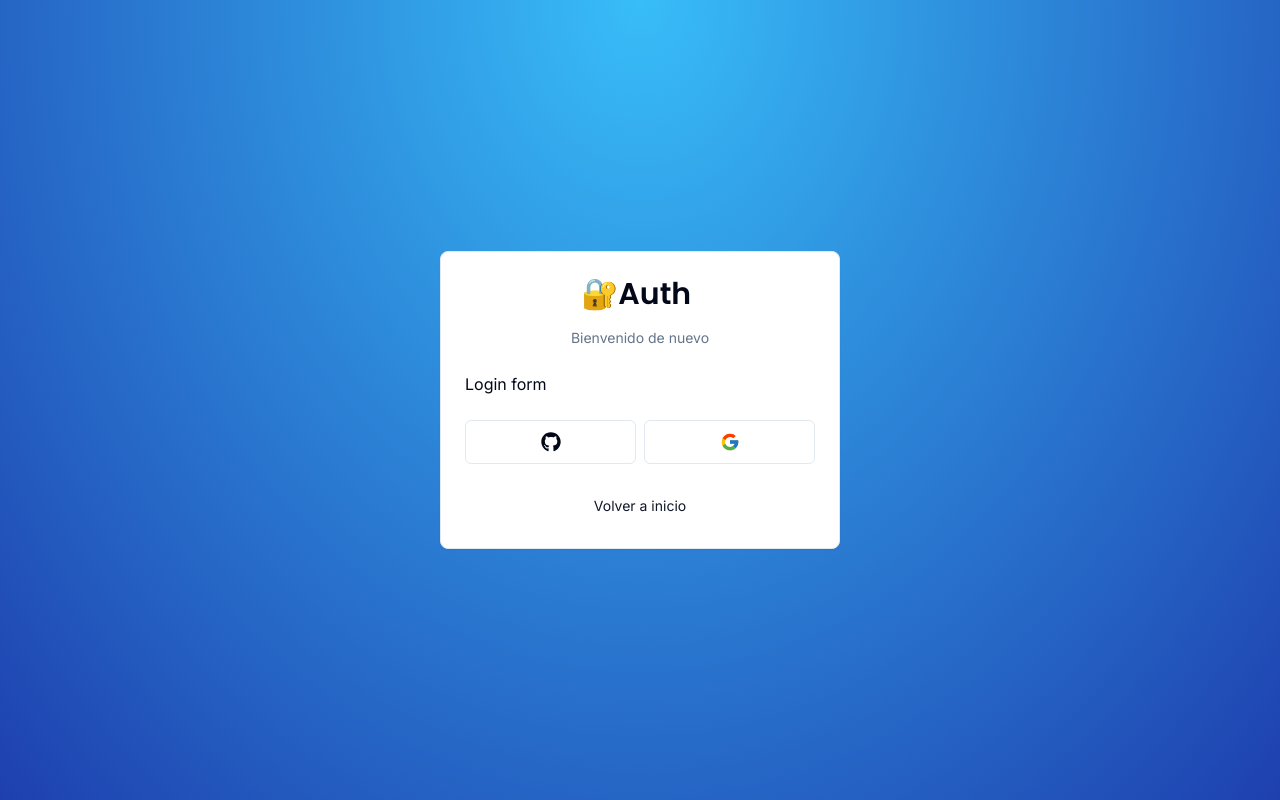
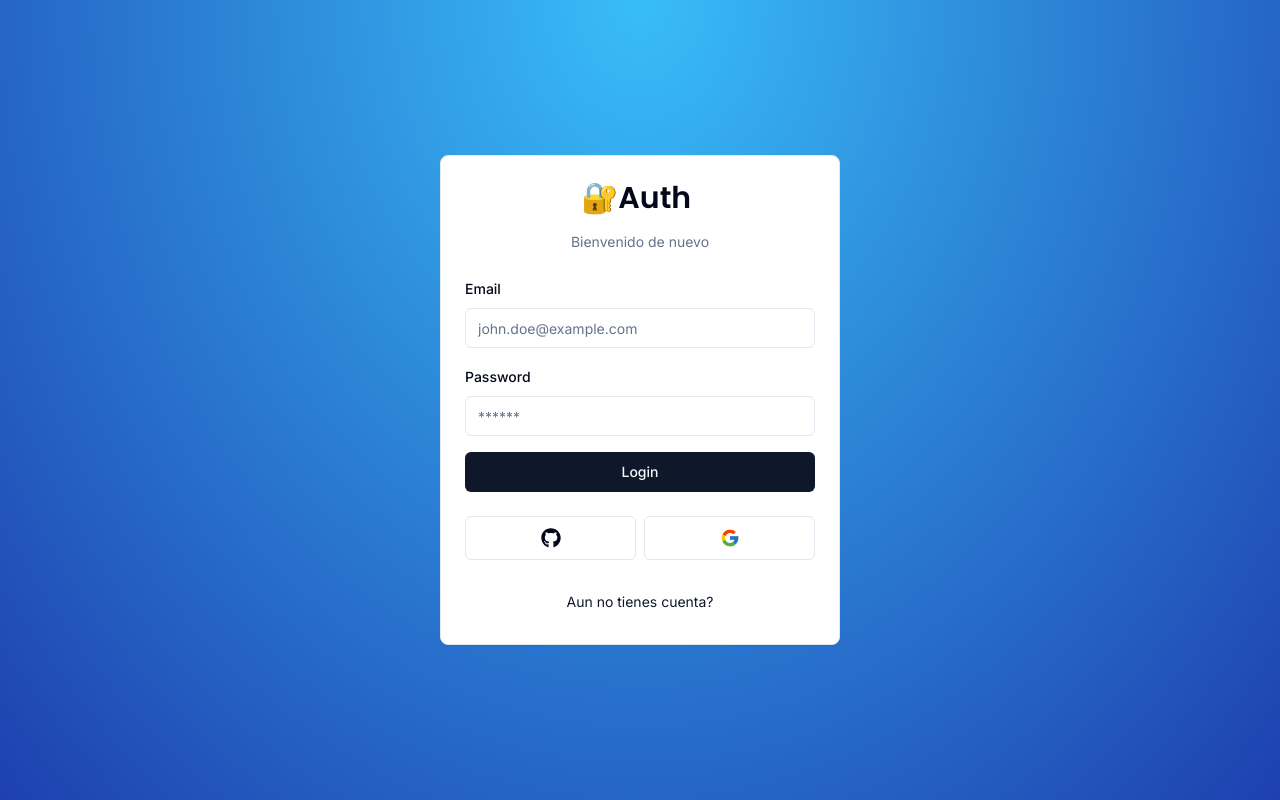
Before and after one commit to danielmateu/next_auth, a Next.js app: page /auth/login in a window 1280 px wide. Built offline with nearby package versions, Linux system fonts and the light colour scheme.

Commit message:
Login form added

```diff
--- /dev/null
+++ b/app/auth/register/page.tsx
@@ -0,0 +1,9 @@
+
+
+const RegisterPage = () => {
+    return (
+        <div>RegisterPage</div>
+    )
+}
+
+export default RegisterPage
--- a/components/auth/card-wrapper.tsx
+++ b/components/auth/card-wrapper.tsx
@@ -32,8 +32,6 @@
         <div>
             <Card className="w-[400px]">
                 <CardHeader>
-                    {/* <CardTitle>Card Title</CardTitle>
-                    <CardDescription>Card Description</CardDescription> */}
                     <Header label={headerLabel} />
                 </CardHeader>
                 <CardContent>
--- a/components/auth/login-form.tsx
+++ b/components/auth/login-form.tsx
@@ -1,16 +1,82 @@
 "use client"
 
+import * as z from "zod"
 import { CardWrapper } from "./card-wrapper"
+import { useForm } from "react-hook-form"
+import { zodResolver } from "@hookform/resolvers/zod"
+import {
+    Form,
+    FormControl,
+    FormField,
+    FormItem,
+    FormLabel,
+    FormMessage,
+} from "@/components/ui/form"
+import { Input } from "@/components/ui/input"
+import { Button } from "../ui/button"
+import { LoginSchema } from "@/schemas"
+import { type ClassValue } from 'clsx';
+
+
 
 export const LoginForm = () => {
+    const form = useForm<z.infer<typeof LoginSchema>>({
+        resolver: zodResolver(LoginSchema),
+        defaultValues: {
+            email: "",
+            password: "",
+        }
+    })
+
+    function onSubmit(data: z.infer<typeof LoginSchema>) {
+        console.log(data)
+    }
     return (
         <CardWrapper
             headerLabel="Bienvenido de nuevo"
-            backButtonLabel="Volver a inicio"
-            backButtonHref="/"
+            backButtonLabel="Aun no tienes cuenta?"
+            backButtonHref="/auth/register"
             showSocial
         >
-            Login form
+            <Form {...form}>
+                <form onSubmit={form.handleSubmit(onSubmit)} className="space-y-6">
+                    <div className="space-y-4">
+                        <FormField
+                            control={form.control}
+                            name="email"
+                            render={({ field }) => (
+                                <FormItem>
+                                    <FormLabel>Email</FormLabel>
+                                    <FormControl>
+                                        <Input
+                                            {...field}
+                                            type="email"
+                                            placeholder="john.doe@example.com" />
+                                    </FormControl>
+                                    <FormMessage />
+                                </FormItem>
+                            )}
+                        />
+                        <FormField
+                            control={form.control}
+                            name="password"
+                            render={({ field }) => (
+                                <FormItem>
+                                    <FormLabel>Password</FormLabel>
+                                    <FormControl>
+                                        <Input
+                                            {...field}
+                                            type="password"
+                                            placeholder="******" />
+                                    </FormControl>
+                                    <FormMessage />
+                                </FormItem>
+                            )}
+                        />
+                        <Button type="submit" className="w-full">Login</Button>
+                    </div>
+                </form>
+            </Form>
         </CardWrapper>
     )
 }
--- /dev/null
+++ b/components/ui/form.tsx
@@ -0,0 +1,176 @@
+import * as React from "react"
+import * as LabelPrimitive from "@radix-ui/react-label"
+import { Slot } from "@radix-ui/react-slot"
+import {
+  Controller,
+  ControllerProps,
+  FieldPath,
+  FieldValues,
+  FormProvider,
+  useFormContext,
+} from "react-hook-form"
+
+import { cn } from "@/lib/utils"
+import { Label } from "@/components/ui/label"
+
+const Form = FormProvider
+
+type FormFieldContextValue<
+  TFieldValues extends FieldValues = FieldValues,
+  TName extends FieldPath<TFieldValues> = FieldPath<TFieldValues>
+> = {
+  name: TName
+}
+
+const FormFieldContext = React.createContext<FormFieldContextValue>(
+  {} as FormFieldContextValue
+)
+
+const FormField = <
+  TFieldValues extends FieldValues = FieldValues,
+  TName extends FieldPath<TFieldValues> = FieldPath<TFieldValues>
+>({
+  ...props
+}: ControllerProps<TFieldValues, TName>) => {
+  return (
+    <FormFieldContext.Provider value={{ name: props.name }}>
+      <Controller {...props} />
+    </FormFieldContext.Provider>
+  )
+}
+
+const useFormField = () => {
+  const fieldContext = React.useContext(FormFieldContext)
+  const itemContext = React.useContext(FormItemContext)
+  const { getFieldState, formState } = useFormContext()
+
+  const fieldState = getFieldState(fieldContext.name, formState)
+
+  if (!fieldContext) {
+    throw new Error("useFormField should be used within <FormField>")
+  }
+
+  const { id } = itemContext
+
+  return {
+    id,
+    name: fieldContext.name,
+    formItemId: `${id}-form-item`,
+    formDescriptionId: `${id}-form-item-description`,
+    formMessageId: `${id}-form-item-message`,
+    ...fieldState,
+  }
+}
+
+type FormItemContextValue = {
+  id: string
+}
+
+const FormItemContext = React.createContext<FormItemContextValue>(
+  {} as FormItemContextValue
+)
+
+const FormItem = React.forwardRef<
+  HTMLDivElement,
+  React.HTMLAttributes<HTMLDivElement>
+>(({ className, ...props }, ref) => {
+  const id = React.useId()
+
+  return (
+    <FormItemContext.Provider value={{ id }}>
+      <div ref={ref} className={cn("space-y-2", className)} {...props} />
+    </FormItemContext.Provider>
+  )
+})
+FormItem.displayName = "FormItem"
+
+const FormLabel = React.forwardRef<
+  React.ElementRef<typeof LabelPrimitive.Root>,
+  React.ComponentPropsWithoutRef<typeof LabelPrimitive.Root>
+>(({ className, ...props }, ref) => {
+  const { error, formItemId } = useFormField()
+
+  return (
+    <Label
+      ref={ref}
+      className={cn(error && "text-destructive", className)}
+      htmlFor={formItemId}
+      {...props}
+    />
+  )
+})
+FormLabel.displayName = "FormLabel"
+
+const FormControl = React.forwardRef<
+  React.ElementRef<typeof Slot>,
+  React.ComponentPropsWithoutRef<typeof Slot>
+>(({ ...props }, ref) => {
+  const { error, formItemId, formDescriptionId, formMessageId } = useFormField()
+
+  return (
+    <Slot
+      ref={ref}
+      id={formItemId}
+      aria-describedby={
+        !error
+          ? `${formDescriptionId}`
+          : `${formDescriptionId} ${formMessageId}`
+      }
+      aria-invalid={!!error}
+      {...props}
+    />
+  )
+})
+FormControl.displayName = "FormControl"
+
+const FormDescription = React.forwardRef<
+  HTMLParagraphElement,
+  React.HTMLAttributes<HTMLParagraphElement>
+>(({ className, ...props }, ref) => {
+  const { formDescriptionId } = useFormField()
+
+  return (
+    <p
+      ref={ref}
+      id={formDescriptionId}
+      className={cn("text-sm text-muted-foreground", className)}
+      {...props}
+    />
+  )
+})
+FormDescription.displayName = "FormDescription"
+
+const FormMessage = React.forwardRef<
+  HTMLParagraphElement,
+  React.HTMLAttributes<HTMLParagraphElement>
+>(({ className, children, ...props }, ref) => {
+  const { error, formMessageId } = useFormField()
+  const body = error ? String(error?.message) : children
+
+  if (!body) {
+    return null
+  }
+
+  return (
+    <p
+      ref={ref}
+      id={formMessageId}
+      className={cn("text-sm font-medium text-destructive", className)}
+      {...props}
+    >
+      {body}
+    </p>
+  )
+})
+FormMessage.displayName = "FormMessage"
+
+export {
+  useFormField,
+  Form,
+  FormItem,
+  FormLabel,
+  FormControl,
+  FormDescription,
+  FormMessage,
+  FormField,
+}
--- /dev/null
+++ b/components/ui/input.tsx
@@ -0,0 +1,25 @@
+import * as React from "react"
+
+import { cn } from "@/lib/utils"
+
+export interface InputProps
+  extends React.InputHTMLAttributes<HTMLInputElement> {}
+
+const Input = React.forwardRef<HTMLInputElement, InputProps>(
+  ({ className, type, ...props }, ref) => {
+    return (
+      <input
+        type={type}
+        className={cn(
+          "flex h-10 w-full rounded-md border border-input bg-background px-3 py-2 text-sm ring-offset-background file:border-0 file:bg-transparent file:text-sm file:font-medium placeholder:text-muted-foreground focus-visible:outline-none focus-visible:ring-2 focus-visible:ring-ring focus-visible:ring-offset-2 disabled:cursor-not-allowed disabled:opacity-50",
+          className
+        )}
+        ref={ref}
+        {...props}
+      />
+    )
+  }
+)
+Input.displayName = "Input"
+
+export { Input }
--- /dev/null
+++ b/components/ui/label.tsx
@@ -0,0 +1,26 @@
+"use client"
+
+import * as React from "react"
+import * as LabelPrimitive from "@radix-ui/react-label"
+import { cva, type VariantProps } from "class-variance-authority"
+
+import { cn } from "@/lib/utils"
+
+const labelVariants = cva(
+  "text-sm font-medium leading-none peer-disabled:cursor-not-allowed peer-disabled:opacity-70"
+)
+
+const Label = React.forwardRef<
+  React.ElementRef<typeof LabelPrimitive.Root>,
+  React.ComponentPropsWithoutRef<typeof LabelPrimitive.Root> &
+    VariantProps<typeof labelVariants>
+>(({ className, ...props }, ref) => (
+  <LabelPrimitive.Root
+    ref={ref}
+    className={cn(labelVariants(), className)}
+    {...props}
+  />
+))
+Label.displayName = LabelPrimitive.Root.displayName
+
+export { Label }
--- a/package.json
+++ b/package.json
@@ -9,6 +9,8 @@
     "lint": "next lint"
   },
   "dependencies": {
+    "@hookform/resolvers": "^3.3.4",
+    "@radix-ui/react-label": "^2.0.2",
     "@radix-ui/react-slot": "^1.0.2",
     "class-variance-authority": "^0.7.0",
     "clsx": "^2.1.0",
@@ -16,9 +18,11 @@
     "next": "14.1.0",
     "react": "^18",
     "react-dom": "^18",
+    "react-hook-form": "^7.50.0",
     "react-icons": "^5.0.1",
     "tailwind-merge": "^2.2.1",
-    "tailwindcss-animate": "^1.0.7"
+    "tailwindcss-animate": "^1.0.7",
+    "zod": "^3.22.4"
   },
   "devDependencies": {
     "@types/node": "^20",
--- /dev/null
+++ b/schemas/index.ts
@@ -0,0 +1,10 @@
+import * as z from 'zod';
+
+export const LoginSchema = z.object({
+    email: z.string().email({
+        message: 'Por favor, ingrese un correo válido.',
+    }),
+    password: z.string().min(1, {
+        message: 'Por favor, ingrese una contraseña.',
+    }),
+});
```
Also changed, not shown: 1 other file (tests, documents, lock files or other folders).
